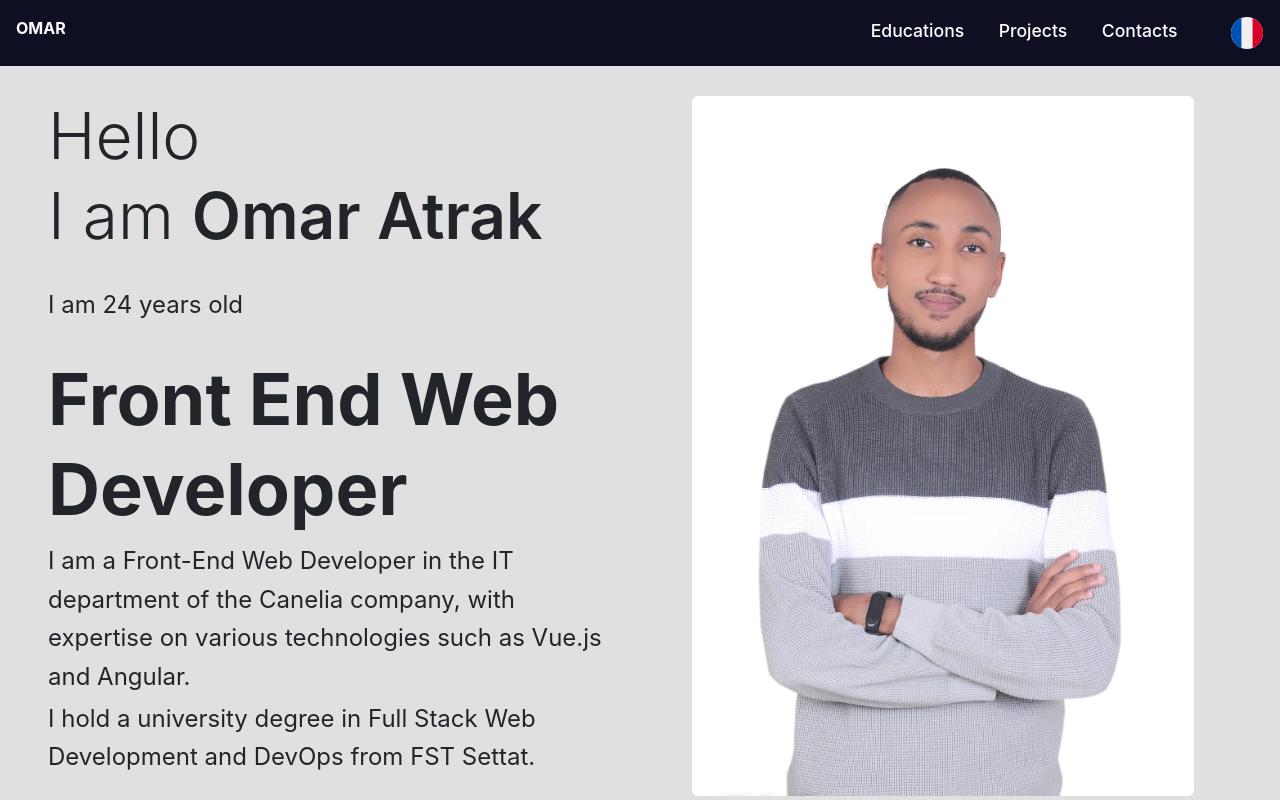
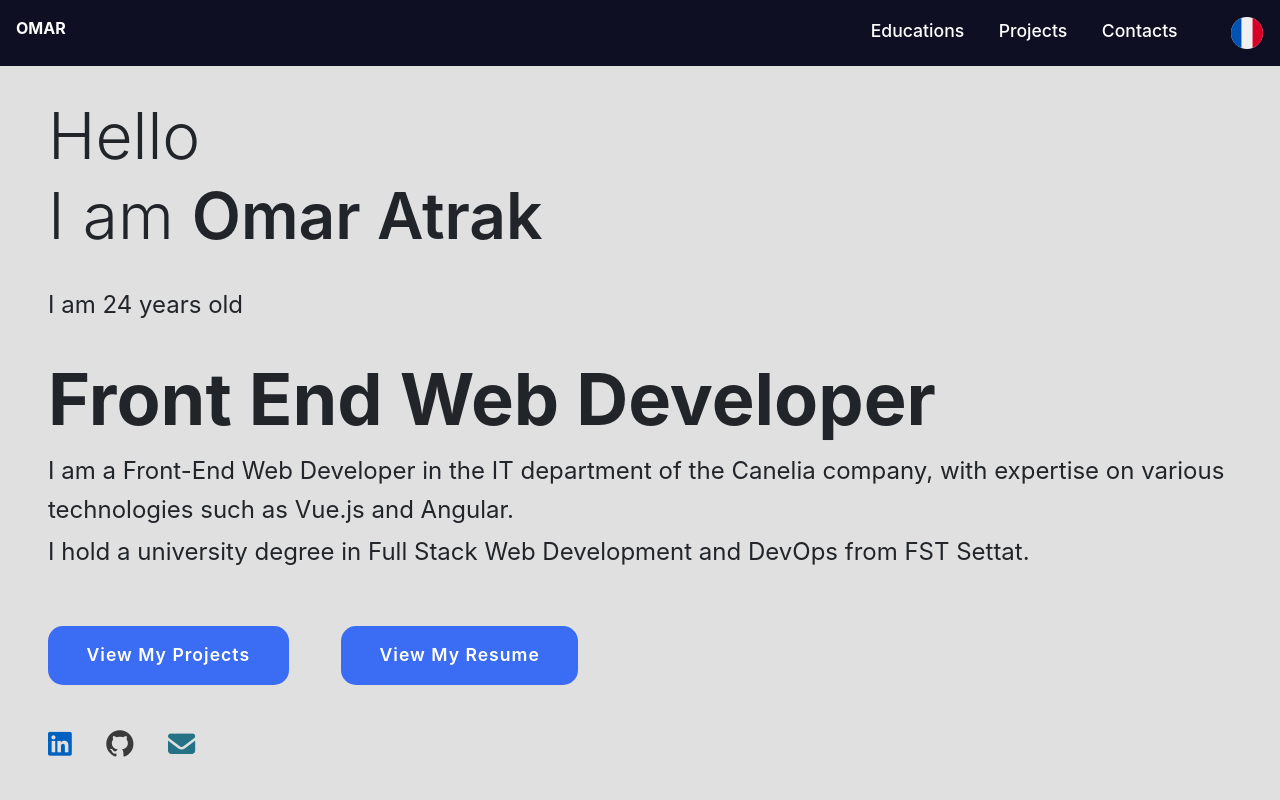
Before and after one commit to OmarAtrak/portfolio, a plain HTML site: page index.en.html in a window 1280 px wide. Shown: the top 800 px of the page. Drawn offline with Linux system fonts and the light colour scheme; a web font is replaced by a local one.

Commit message:
update design

```diff
--- a/index.en.html
+++ b/index.en.html
@@ -52,9 +52,9 @@
                     <a href="mailto:omar.atrak.code@gmail.com"><i class="fa-solid fa-envelope" style="color: rgb(37, 113, 134);"></i></a>
                 </div>
             </div>
-            <div class="col d-flex justify-content-center">
+            <!-- <div class="col d-flex justify-content-center">
                 <img src="./images/omar.jpg" class="rounded" height="700px" alt="">
-            </div>
+            </div> -->
         </div>
     </section>
 
```
Also changed, not shown: index.html (+2 -2 lines).
